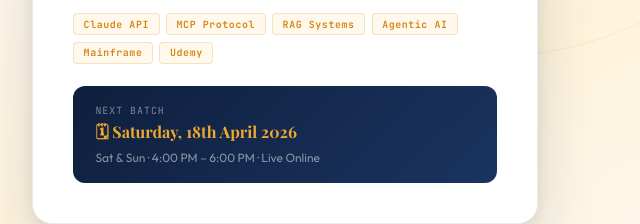
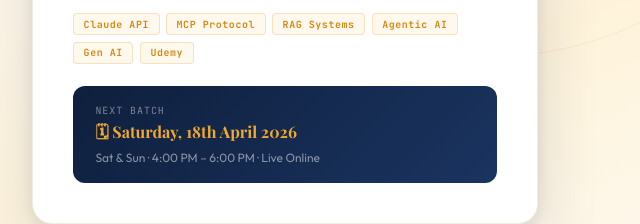
Before and after one commit to arulbenjaminchandru/ai-architect-program, a plain HTML site: page index.html in a window 1280 px wide. Shown: the part 393-617 px from the top of the page, 640-1280 px from the left. Drawn offline with nearby package versions, Linux system fonts and the light colour scheme; a web font is replaced by a local one.

Commit message:
Replace 'Mainframe' tag with 'Gen AI'

```diff
--- a/index.html
+++ b/index.html
@@ -323,7 +323,7 @@ footer a{color:var(--amber2);text-decoration:none}
       <div class="itags">
         <span class="itag">Claude API</span><span class="itag">MCP Protocol</span>
         <span class="itag">RAG Systems</span><span class="itag">Agentic AI</span>
-        <span class="itag">Mainframe</span><span class="itag">Udemy</span>
+        <span class="itag">Gen AI</span><span class="itag">Udemy</span>
       </div>
       <div class="bbox">
         <div class="blbl">Next Batch</div>
```
